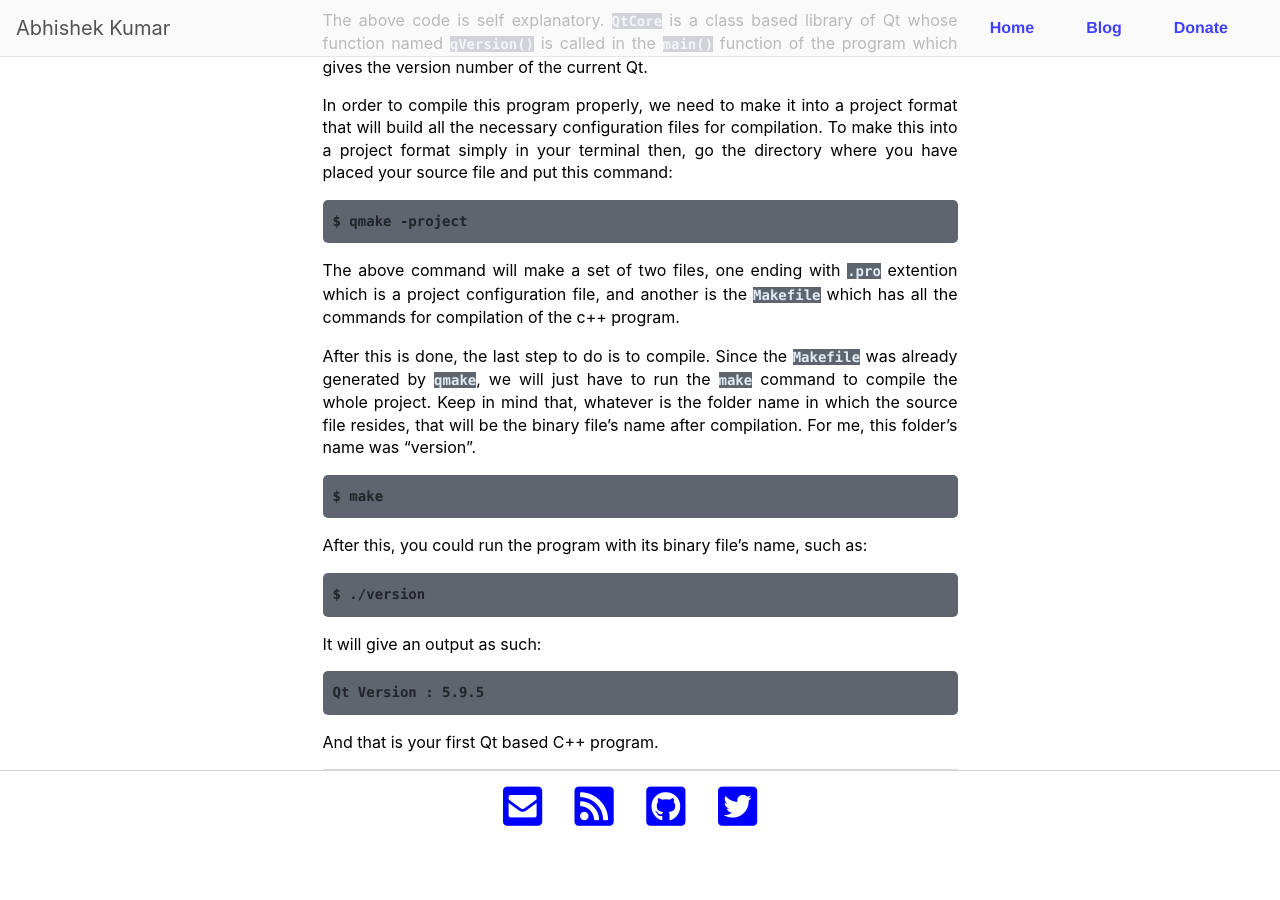
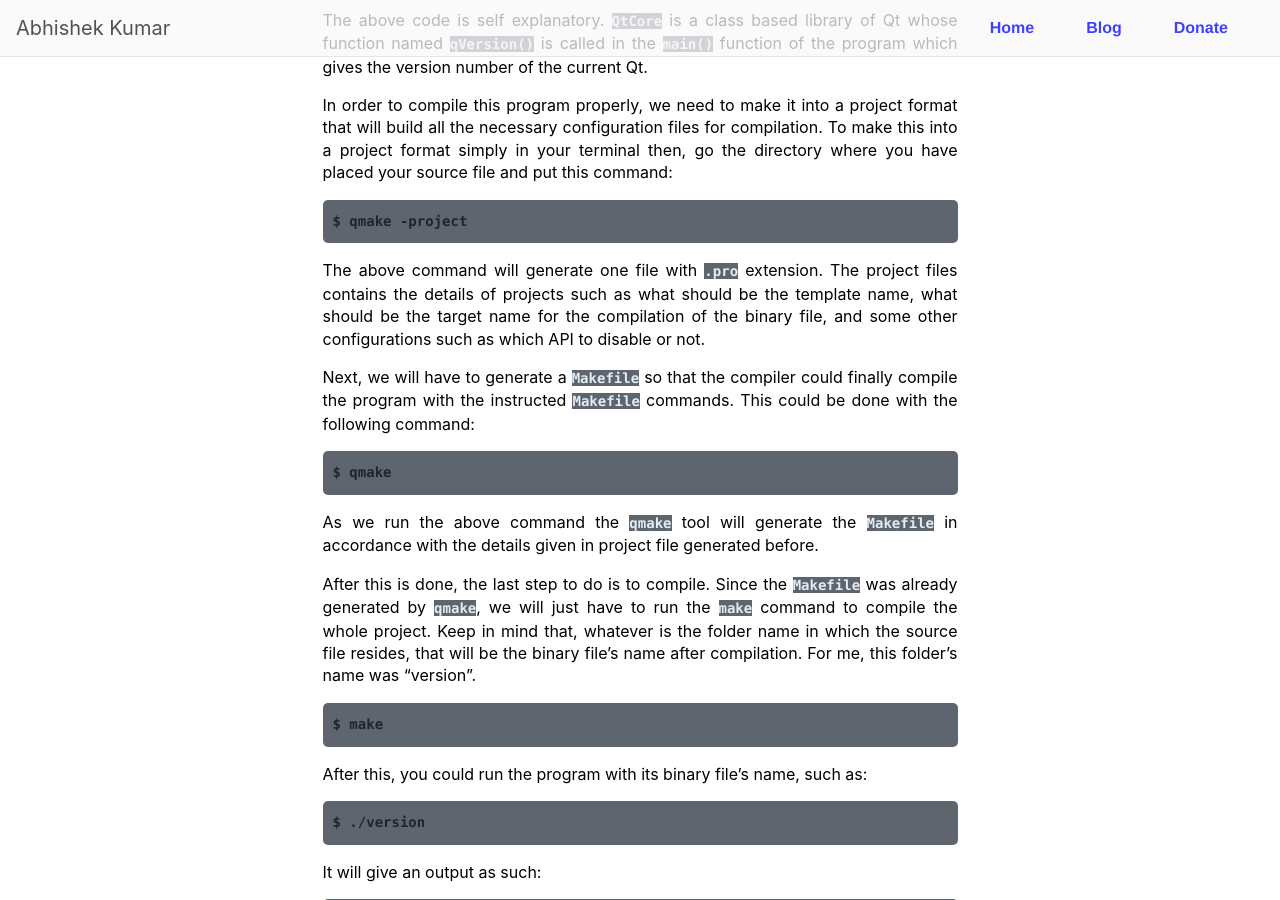
Before and after one commit to Mr-Kumar-Abhishek/Mr-Kumar-Abhishek.github.io, a Jekyll site: the page built from _posts/2020-02-29-making-first-program-with-qt-and-c-plus-plus.md, in a window 1280 px wide and 900 px high, scrolled down 1312 px. Built offline with Jekyll 4.4.1, drawn with Linux system fonts in a browser that asks for light colours; nearby versions of some CDN libraries; comment, search, counter and statistics services are not loaded; before the commit the page ends 2169 px from its top, so only the background shows below that.

Commit message:
include missing info in qt version post

````diff
--- a/_posts/2020-02-29-making-first-program-with-qt-and-c-plus-plus.md
+++ b/_posts/2020-02-29-making-first-program-with-qt-and-c-plus-plus.md
@@ -57,7 +57,14 @@ In order to compile this program properly, we need to make it into a project for
 $ qmake -project
 ```
 
-The above command will make a set of two files, one ending with `.pro` extention which is a project configuration file, and another is the `Makefile` which has all the commands for compilation of the c++ program.
+The above command will generate one file with `.pro` extension. The project files contains the details of projects such as what should be the template name, what should be the target name for the compilation of the binary file, and some other configurations such as which API to disable or not.
+
+Next, we will have to generate a `Makefile` so that the compiler could finally compile the program with the instructed `Makefile` commands. This could be done with the following command:
+
+```
+$ qmake
+```
+As we run the above command the `qmake` tool will generate the `Makefile` in accordance with the details given in project file generated before.
 
 After this is done, the last step to do is to compile. Since the `Makefile` was already generated by `qmake`, we will just have to run the `make` command to compile the whole project. Keep in mind that, whatever is the folder name in which the source file resides, that will be the binary file's name after compilation. For me, this folder's name was "version".
 
````
